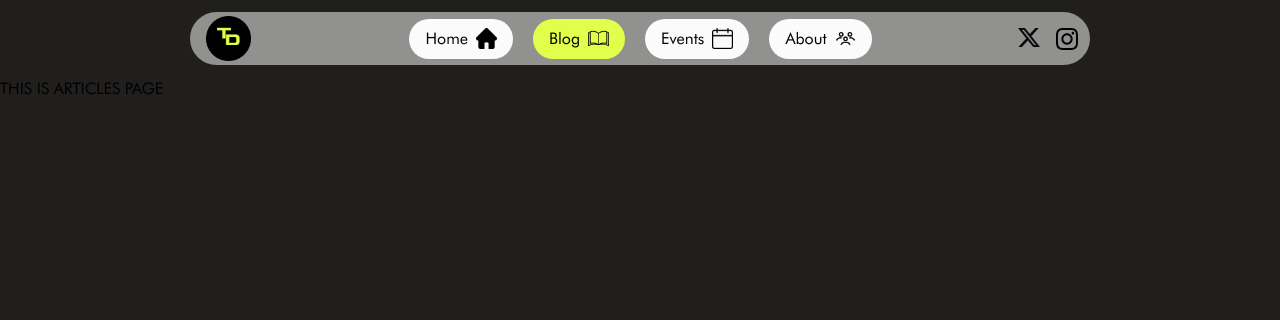
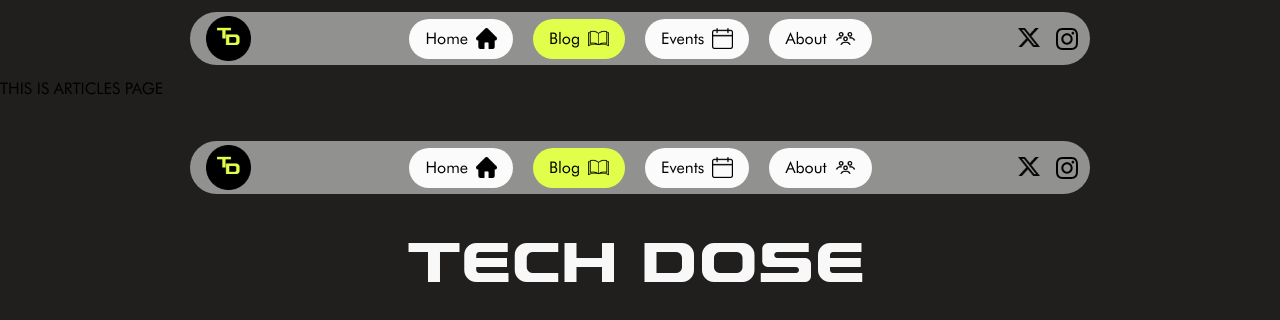
Before and after one commit to Faraz643/tech-dose, a Next.js app in the folder f-end/: page /blog in a window 1280 px wide. Shown: the top 320 px of the page. Built offline with nearby package versions, Linux system fonts and the light colour scheme.

Commit message:
Added Footer

```diff
--- a/f-end/app/(routes)/(blog)/layout.js
+++ b/f-end/app/(routes)/(blog)/layout.js
@@ -4,7 +4,7 @@ import CommonHeader from "@/app/_Components/_Blog/CommonHeader";
 import { Header } from "@/app/_Components/_Blog/Header";
 import Footer from "@/app/_Components/_Blog/Footer";
 import Contexts from "@/app/_Components/_Blog/Contexts";
-
+import Heading from "@/app/_Components/_Blog/Heading";
 const futureEarth = localfont({
   src: [
     {
@@ -44,7 +44,9 @@ export default function RootLayout({ children }) {
           <Header />
           {children}
           {/* FOOTER NAVBAR*/}
-          {/* <Footer /> */}
+          <Footer />
+        <Heading />
+
         </Contexts>
       </body>
     </html>
--- a/f-end/app/(routes)/(blog)/page.js
+++ b/f-end/app/(routes)/(blog)/page.js
@@ -11,6 +11,8 @@ import Section2 from "@/app/_Components/_Blog/__HomePage/Section2";
 import Section3 from "@/app/_Components/_Blog/__HomePage/Section3";
 import Section4 from "@/app/_Components/_Blog/__HomePage/Section4";
 import Section5 from "@/app/_Components/_Blog/__HomePage/Section5";
+import Section6 from "@/app/_Components/_Blog/__HomePage/Section6";
+import Heading from "@/app/_Components/_Blog/Heading";
 import Image from "next/image";
 import { useEffect, useState } from "react";
 import React from "react";
@@ -27,6 +29,7 @@ const Home = () => {
         <Section3 />
         <Section4 />
         <Section5 />
+        <Section6 />
         {/* SECTION 2 > HEADING_C*/}
         {/* SECTION 3 > HEADING_C*/}
         {/* SECTION 4 > HEADING_C*/}
--- a/f-end/app/_Components/_Blog/Footer.jsx
+++ b/f-end/app/_Components/_Blog/Footer.jsx
@@ -6,7 +6,7 @@ import CommonHeader from './CommonHeader'
 
 const Footer = () => {
     return (
-        <footer className=''>
+        <footer className='min-[570px]:pt-10'>
             <CommonHeader />
         </footer>
     )
--- /dev/null
+++ b/f-end/app/_Components/_Blog/Heading.jsx
@@ -0,0 +1,11 @@
+import React from 'react'
+
+const Heading = () => {
+    return (
+        <div className='pt-7 pb-4'>
+            <h3 className='font-futureEarth text-[1.5rem] tracking-wide min-[800px]:text-7xl text-[#f8f8f8] min-[570px]:text-4xl text-center'>TECH DOSE</h3>
+        </div>
+    )
+}
+
+export default Heading
--- a/f-end/app/_Components/_Blog/__HomePage/HeroSection.jsx
+++ b/f-end/app/_Components/_Blog/__HomePage/HeroSection.jsx
@@ -4,7 +4,7 @@ import { bannerImageMSvg, bannerImagePcSvg } from '@/public/assets/_index'
 
 const HeroSection = () => {
     return (
-        <section className='min-h-[70vh] min-[570px]:min-h-[100vh]'>
+        <section className='min-h-[70vh] min-[570px]:min-h-[100vh]' >
             <div className='flex flex-col items-center justify-between h-[60%]'>
                 {/* mobile - smaller than 570px */}
                 <div className="max-[570px]:block hidden banner-img-wrapper py-16">
--- a/f-end/app/_Components/_Blog/__HomePage/Section6.jsx
+++ b/f-end/app/_Components/_Blog/__HomePage/Section6.jsx
@@ -0,0 +1,24 @@
+import Image from 'next/image'
+import React from 'react'
+import { reversedLogoBlur } from '@/public/assets/_index'
+import ParentSection from './ParentSection'
+
+const Section6 = () => {
+    return (
+        <ParentSection>
+            <div className='w-[1200px] py-20'>
+                <div className='flex flex-col justify-between items-center bg-[#060F16] p-10 rounded-[100px] max-[570px]:p-6'>
+                    <h2 className='font-futureEarth text-[1.5rem] tracking-wide min-[800px]:text-6xl text-[#FFFFFF] min-[570px]:text-4xl'>MORE ON THE WAY...</h2>
+                    <div className='w-[120px] max-[570px]:w-[60px]'>
+                        <Image src={reversedLogoBlur} alt='Tech Dose Reversed Logo' className='mt-[-20px] max-[570px]:mt-[-15px]' />
+                    </div>
+                </div>
+                <div className='flex justify-center p-10 px-[10%] max-[570px]:px-0'>
+                    <p className='text-xl text-center'>We're not revealing all the cards just yet, but picture this: an immersive tech experience tailor-made for students like you. Think interactive tools, innovative learning resources, and opportunities that will fuel your passion for technology like never before. Get ready to embark on a new adventure with us!</p>
+                </div>
+            </div>
+        </ParentSection>
+    )
+}
+
+export default Section6
--- a/f-end/app/styles/globals.css
+++ b/f-end/app/styles/globals.css
@@ -38,9 +38,6 @@ body {
 }
 .magazine-ft-wrapper .logo {
   width: 120px;
-}
-footer {
-  display: none;
 }
 
 .stack-image {
```
